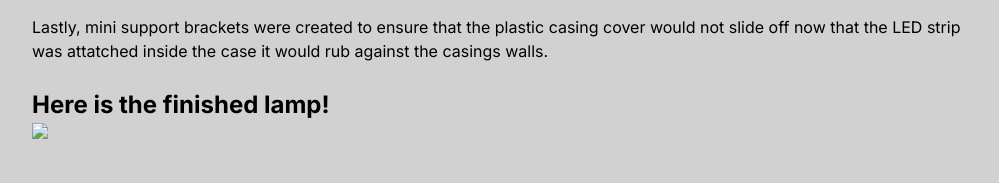
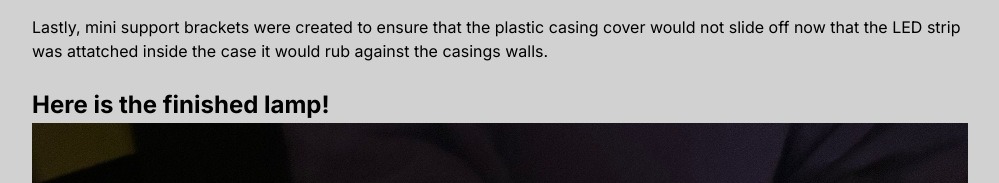
Before and after one commit to vincentdinh1/vincentdinh1.github.io, a plain HTML site: page lumilampfinal.html in a window 1280 px wide. Shown: the part 9700-9883 px from the top of the page, without its empty margins (140-1139 px from the left). Drawn offline with Linux system fonts and the light colour scheme.

Commit message:
Final Project

```diff
--- a/lumilampfinal.html
+++ b/lumilampfinal.html
@@ -186,7 +186,7 @@ would press the button on the breadboard.
 </p>
 <br>
 <h2>Here is the finished lamp!</h2>
-<img src = "finnishedlamp.jpg" />
+<img src = "finishedlamp.jpg" />
 <br>
 <br>
 <h2>Demo Video:</h2>
```
